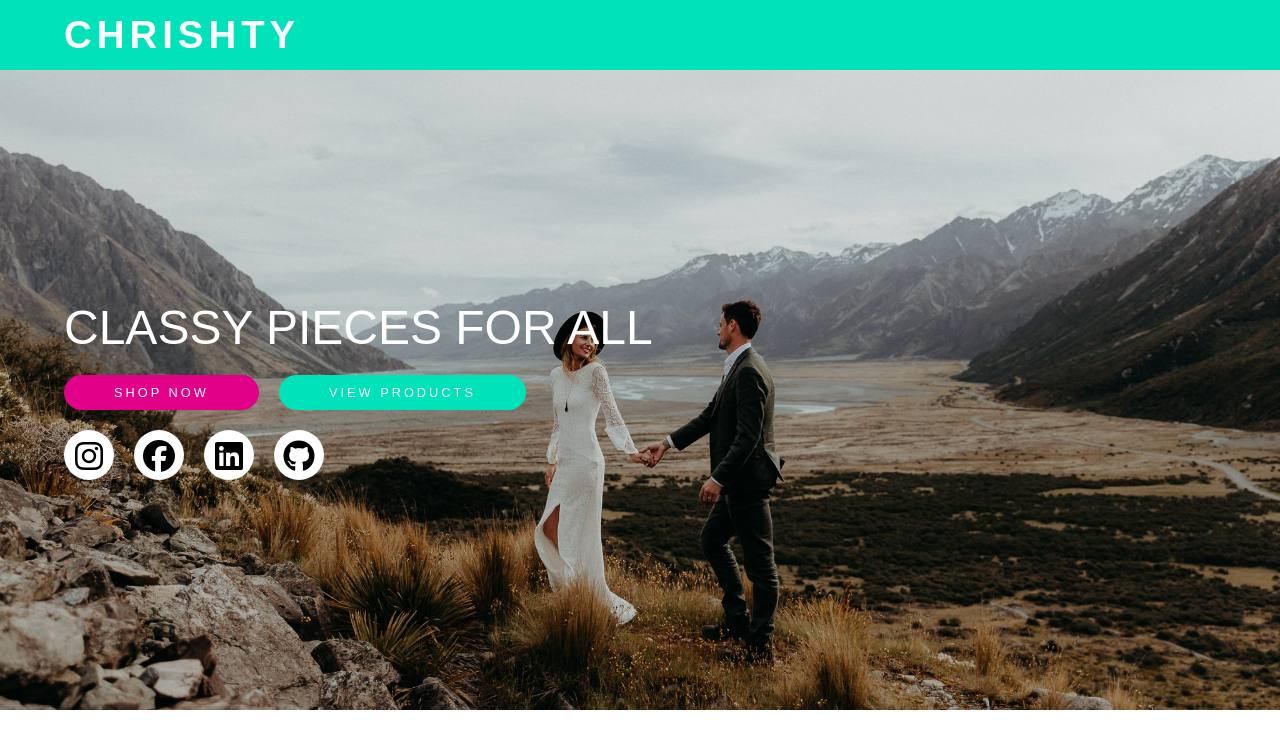
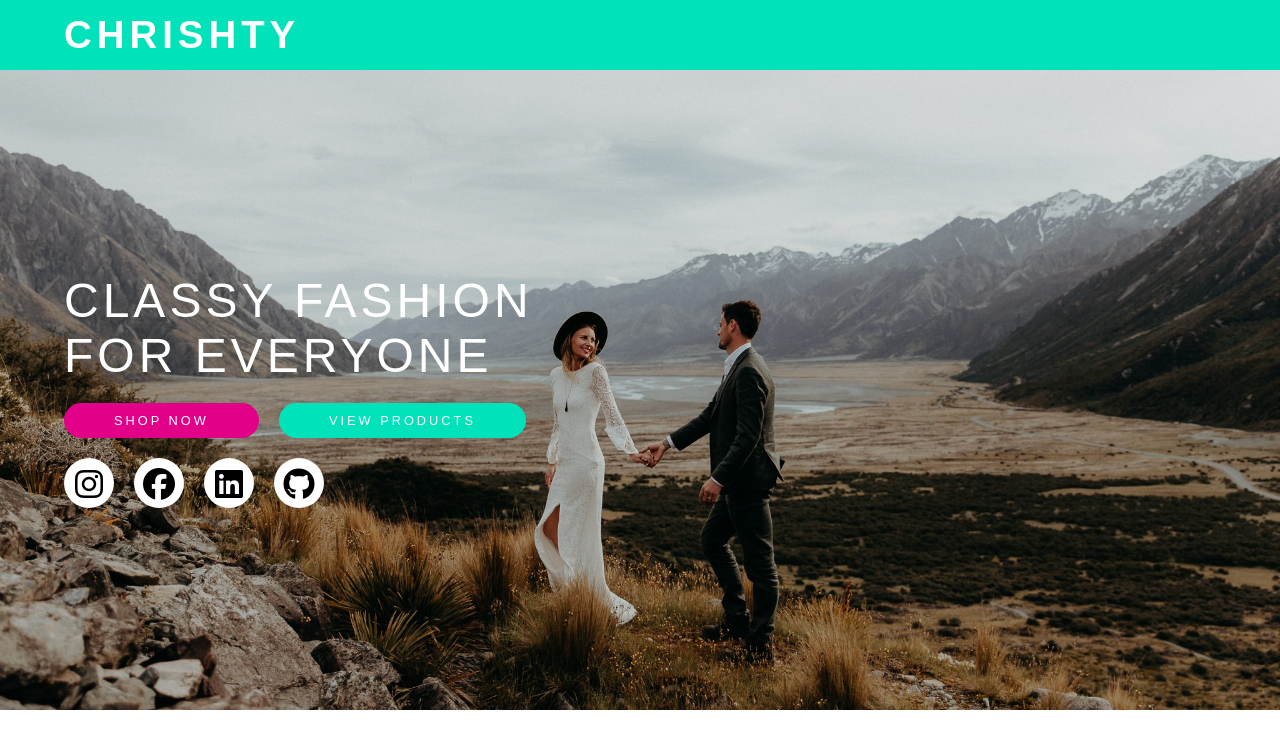
Before and after one commit to christopher-alba/e-commerce-chrishty, a React app: page / in a window 1280 px wide. Shown: the top 748 px of the page. Built offline with nearby package versions, Linux system fonts and the light colour scheme.

Commit message:
update landing text

```diff
--- a/client/pages/Home/Landing/Landing.jsx
+++ b/client/pages/Home/Landing/Landing.jsx
@@ -64,11 +64,22 @@ const Landing = () => {
             <JCUXText
               type="heading-large"
               marginTop="0px"
+              marginBottom="0px"
+              color="white"
+              size="3rem"
+              letterSpacing="4px"
+            >
+              CLASSY FASHION
+            </JCUXText>
+            <JCUXText
+              type="heading-large"
+              marginTop="0px"
               marginBottom="20px"
               color="white"
               size="3rem"
+              letterSpacing="4px"
             >
-              CLASSY PIECES FOR ALL
+              FOR EVERYONE
             </JCUXText>
             <JCUXFlex childSpacingRight="20px">
               <JCUXCustomLink href="/shop" type="button-tertiary">
```
